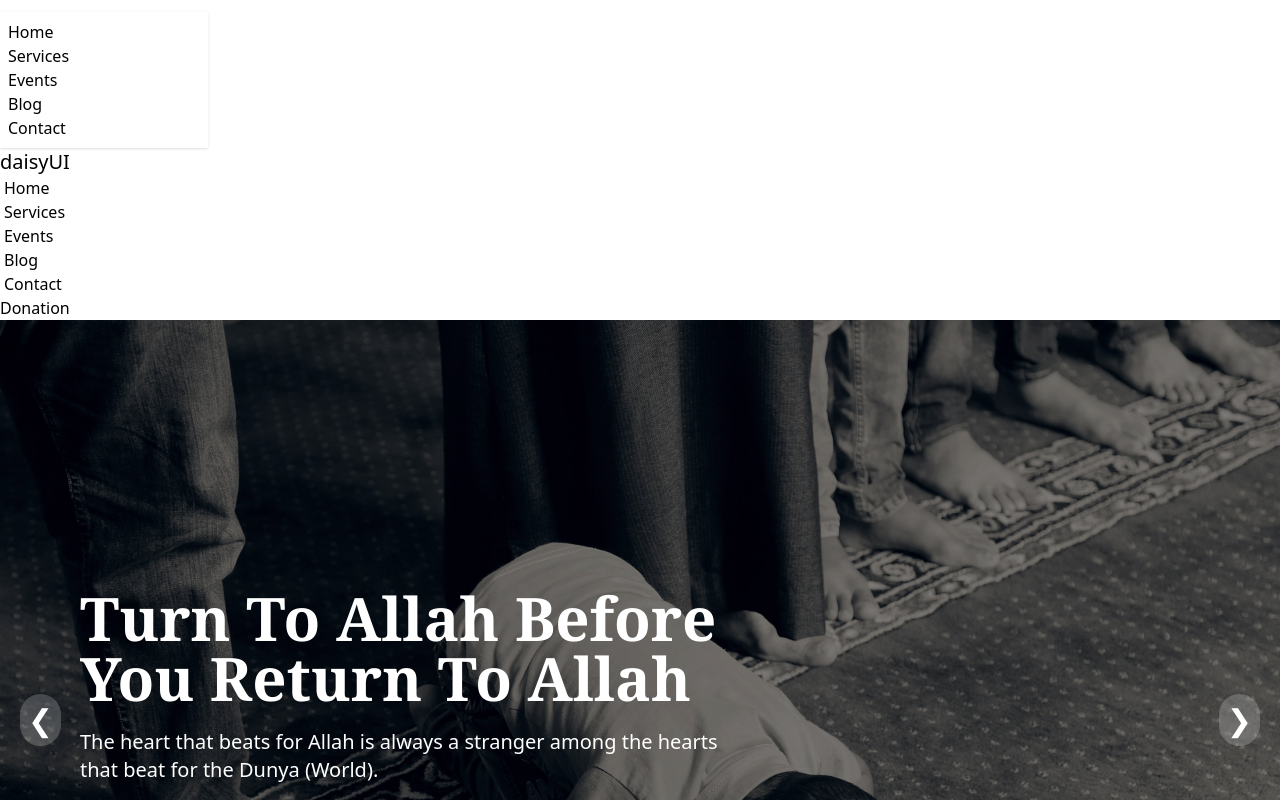
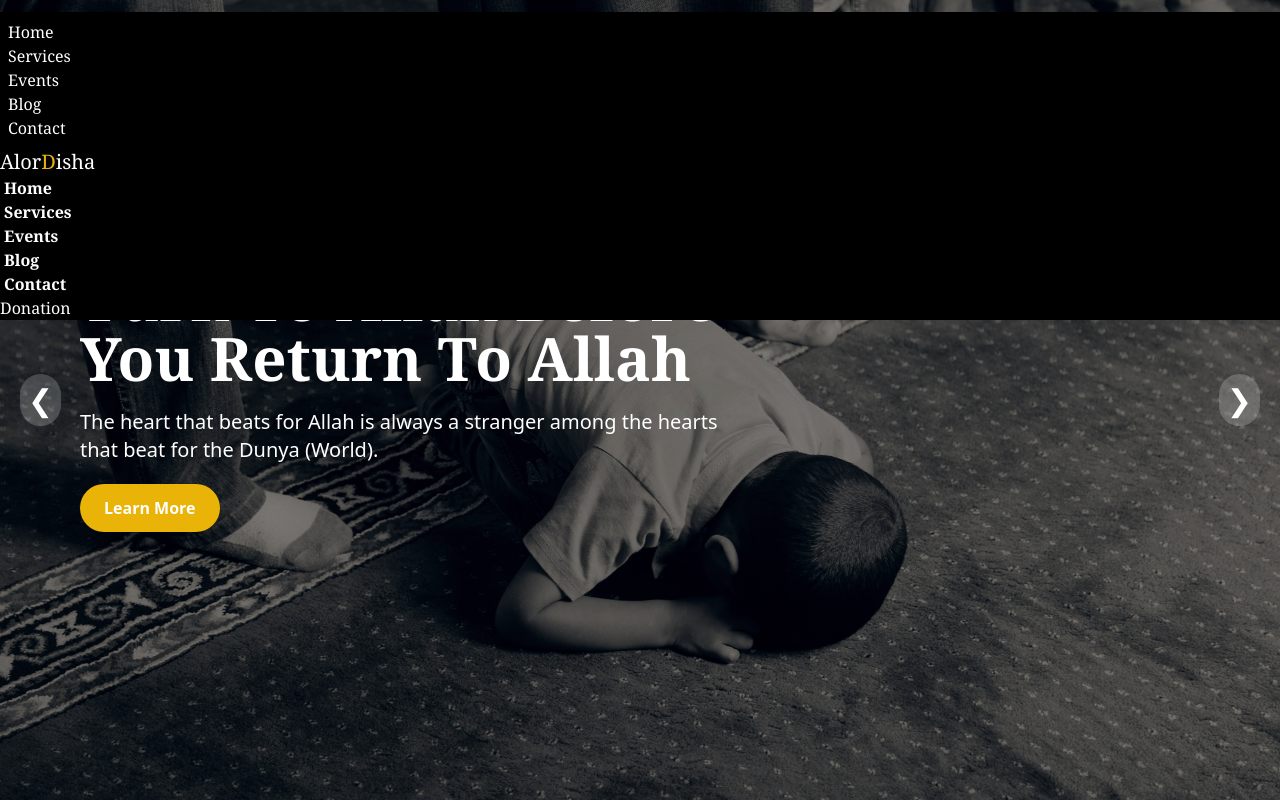
Before and after one commit to Meharaz/Alor-Disha-Main, a React (Vite) app: page / in a window 1280 px wide. Shown: the top 800 px of the page. Built offline with nearby package versions, Linux system fonts and the light colour scheme.

Commit message:
navbar updated

```diff
--- a/src/Shared/Navbar/Navbar.jsx
+++ b/src/Shared/Navbar/Navbar.jsx
@@ -2,28 +2,28 @@ import React from 'react';
 
 const Navbar = () => {
     const navOptions = <>
-        <li><a>Home</a></li>
-        <li><a>Services</a></li>
-        <li><a>Events</a></li>
-        <li><a>Blog</a></li>
-        <li><a>Contact</a></li>
+        <li><a className="hover:bg-yellow-500  transition-colors duration-300" >Home</a></li>
+        <li><a className="hover:bg-yellow-500 transition-colors duration-300" >Services</a></li>
+        <li><a className="hover:bg-yellow-500 transition-colors duration-300" >Events</a></li>
+        <li><a className="hover:bg-yellow-500 transition-colors duration-300" >Blog</a></li>
+        <li><a className="hover:bg-yellow-500 transition-colors duration-300" >Contact</a></li>
     </>
     return (
-        <div>
-            <div className="navbar bg-base-100">
+        <div className='fixed top-0 w-full z-50'>
+            <div className="navbar bg-black text-white font-serif ">
                 <div className="navbar-start">
                     <div className="dropdown">
                         <label tabIndex={0} className="btn btn-ghost lg:hidden">
                             <svg xmlns="http://www.w3.org/2000/svg" className="h-5 w-5" fill="none" viewBox="0 0 24 24" stroke="currentColor"><path strokeLinecap="round" strokeLinejoin="round" strokeWidth="2" d="M4 6h16M4 12h8m-8 6h16" /></svg>
                         </label>
-                        <ul tabIndex={0} className="menu menu-compact dropdown-content mt-3 p-2 shadow bg-base-100 rounded-box w-52">
+                        <ul tabIndex={0} className=" menu menu-compact dropdown-content mt-3 p-2 shadow bg-black rounded-box w-52">
                             {navOptions}
                         </ul>
                     </div>
-                    <a className="btn btn-ghost normal-case text-xl">daisyUI</a>
+                    <a className="btn btn-outline normal-case text-xl">Alor<span className='text-yellow-500'>D</span>isha</a>
                 </div>
                 <div className="navbar-center hidden lg:flex">
-                    <ul className="menu menu-horizontal px-1">
+                    <ul className="menu menu-horizontal px-1 font-bold ">
                        {navOptions}
                     </ul>
                 </div>
```
